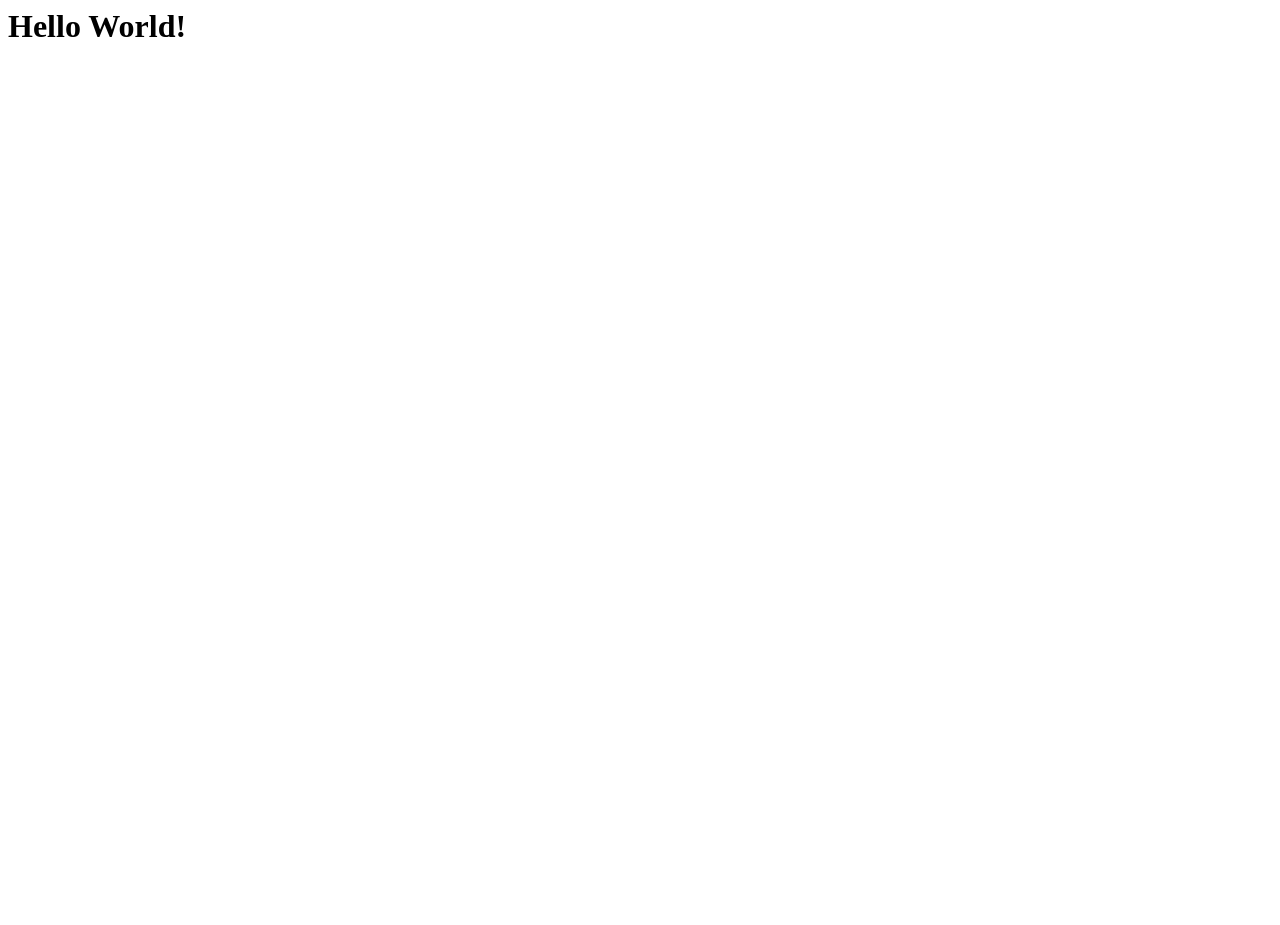
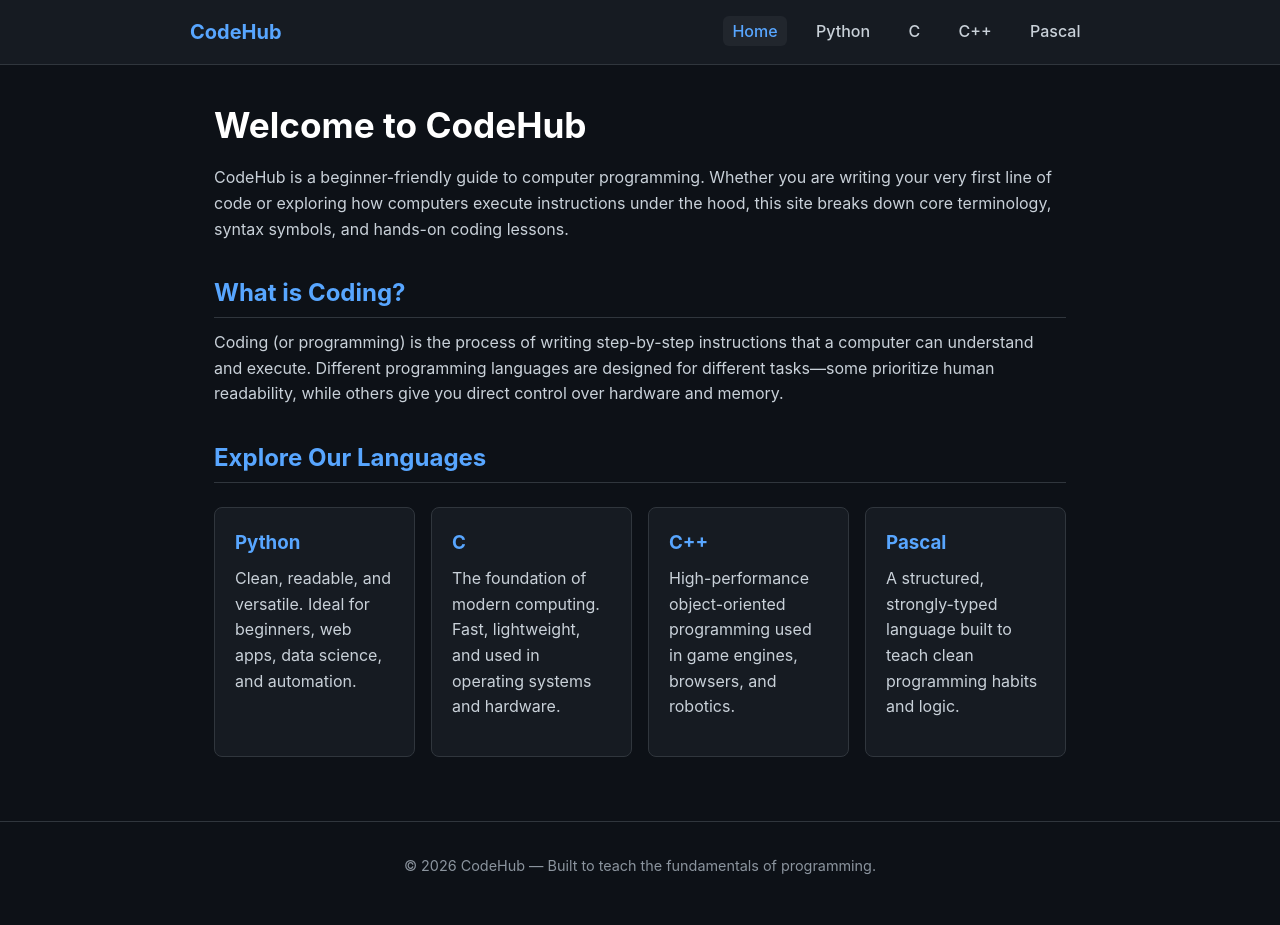
Before and after one commit to Stormwarden-new/Website-demo-, a plain HTML site: page index.html in a window 1280 px wide. Before the commit the page ends 800 px from the top, so only its background shows below. Drawn offline with Linux system fonts and the light colour scheme.

Commit message:
Update index.html

```diff
--- a/index.html
+++ b/index.html
@@ -1 +1,55 @@
-<h1>Hello World!</h1>
+<!DOCTYPE html>
+<html lang="en">
+<head>
+  <meta charset="UTF-8">
+  <meta name="viewport" content="width=device-width, initial-scale=1.0">
+  <title>CodeHub | Learn Programming Languages</title>
+  <link rel="stylesheet" href="style.css">
+</head>
+<body>
+  <header>
+    <nav>
+      <a href="index.html" class="logo">CodeHub</a>
+      <ul class="nav-links">
+        <li><a href="index.html" class="active">Home</a></li>
+        <li><a href="python.html">Python</a></li>
+        <li><a href="c.html">C</a></li>
+        <li><a href="cpp.html">C++</a></li>
+        <li><a href="pascal.html">Pascal</a></li>
+      </ul>
+    </nav>
+  </header>
+
+  <main>
+    <h1>Welcome to CodeHub</h1>
+    <p>CodeHub is a beginner-friendly guide to computer programming. Whether you are writing your very first line of code or exploring how computers execute instructions under the hood, this site breaks down core terminology, syntax symbols, and hands-on coding lessons.</p>
+
+    <h2>What is Coding?</h2>
+    <p>Coding (or programming) is the process of writing step-by-step instructions that a computer can understand and execute. Different programming languages are designed for different tasks—some prioritize human readability, while others give you direct control over hardware and memory.</p>
+
+    <h2>Explore Our Languages</h2>
+    <div class="card-grid">
+      <a href="python.html" class="card">
+        <h3>Python</h3>
+        <p>Clean, readable, and versatile. Ideal for beginners, web apps, data science, and automation.</p>
+      </a>
+      <a href="c.html" class="card">
+        <h3>C</h3>
+        <p>The foundation of modern computing. Fast, lightweight, and used in operating systems and hardware.</p>
+      </a>
+      <a href="cpp.html" class="card">
+        <h3>C++</h3>
+        <p>High-performance object-oriented programming used in game engines, browsers, and robotics.</p>
+      </a>
+      <a href="pascal.html" class="card">
+        <h3>Pascal</h3>
+        <p>A structured, strongly-typed language built to teach clean programming habits and logic.</p>
+      </a>
+    </div>
+  </main>
+
+  <footer>
+    <p>&copy; 2026 CodeHub &mdash; Built to teach the fundamentals of programming.</p>
+  </footer>
+</body>
+</html>
```
